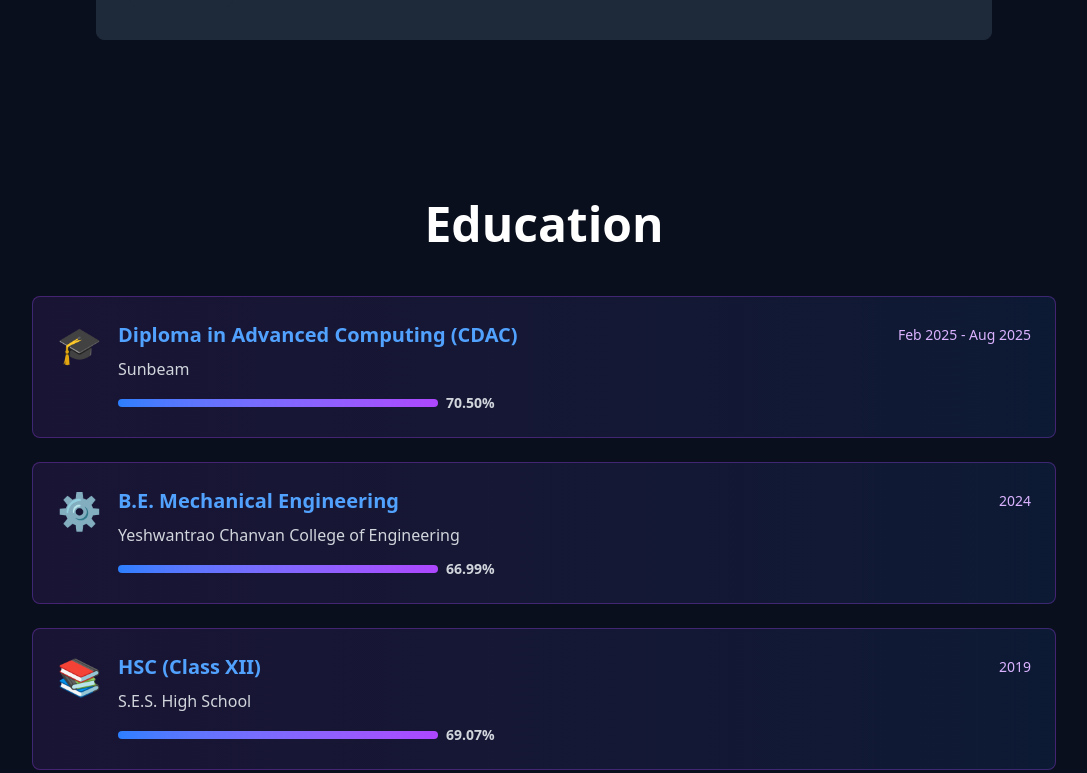
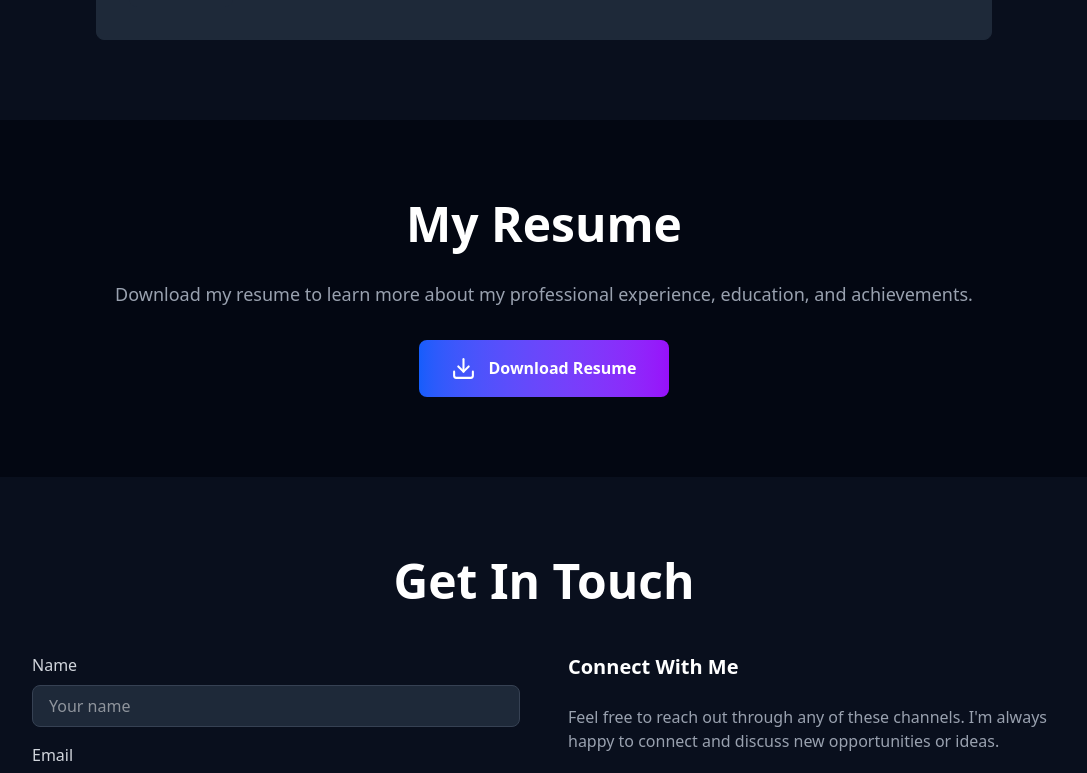
Before and after one commit to decodegaurav01/MyPortfolio, a React (Vite) app: page / in a window 1280 px wide. Shown: the part 3752-4525 px from the top of the page, without its empty margins (96-1183 px from the left). Built offline with nearby package versions, Linux system fonts and the light colour scheme.

Commit message:
update: remove edu

```diff
--- a/src/App.jsx
+++ b/src/App.jsx
@@ -24,7 +24,7 @@
         <About/>
         <Skills/>
         <Projects/>
-        <Education/>
+        {/* <Education/> */}
         <Resume/>
         <Contact/>
         <Footer/>
```
